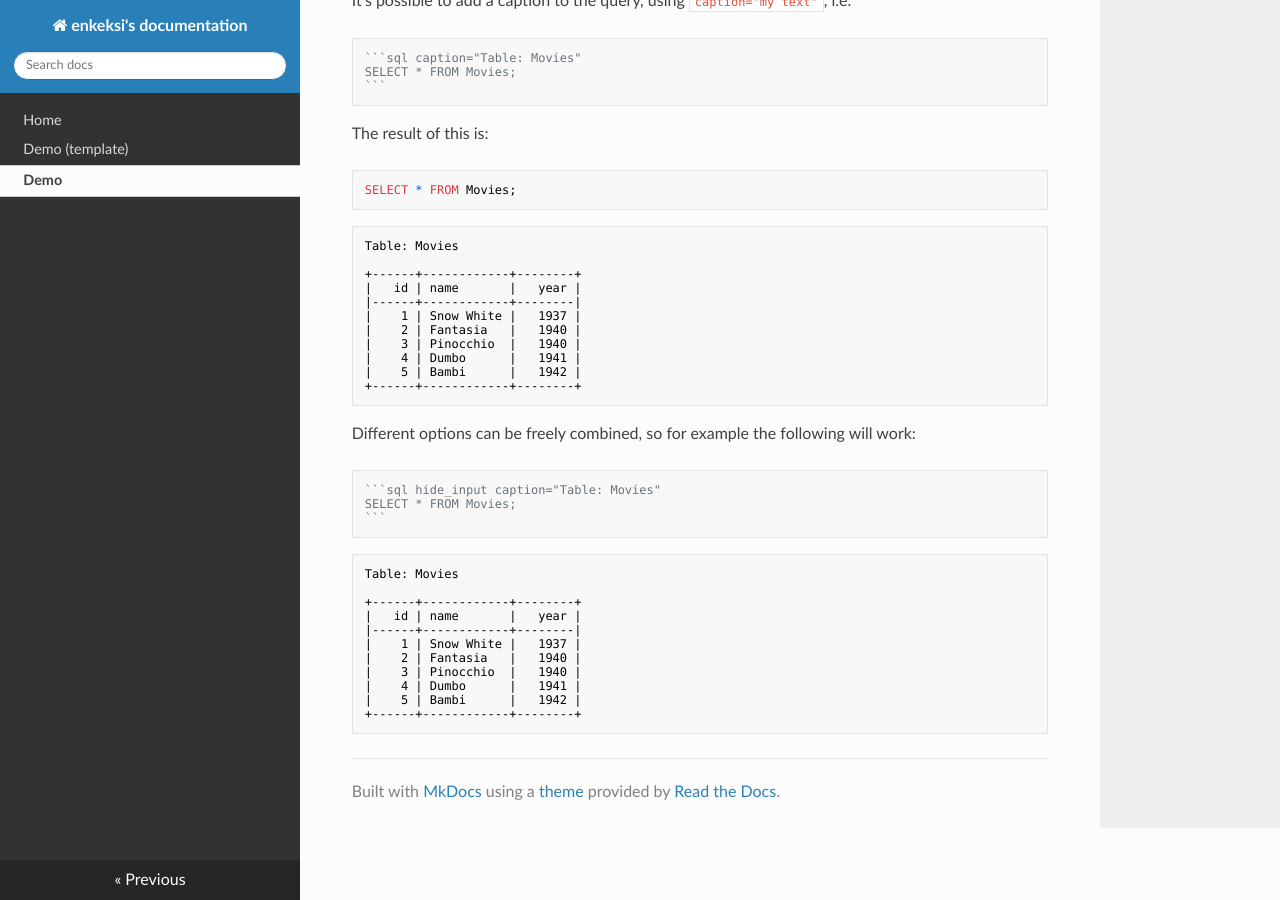
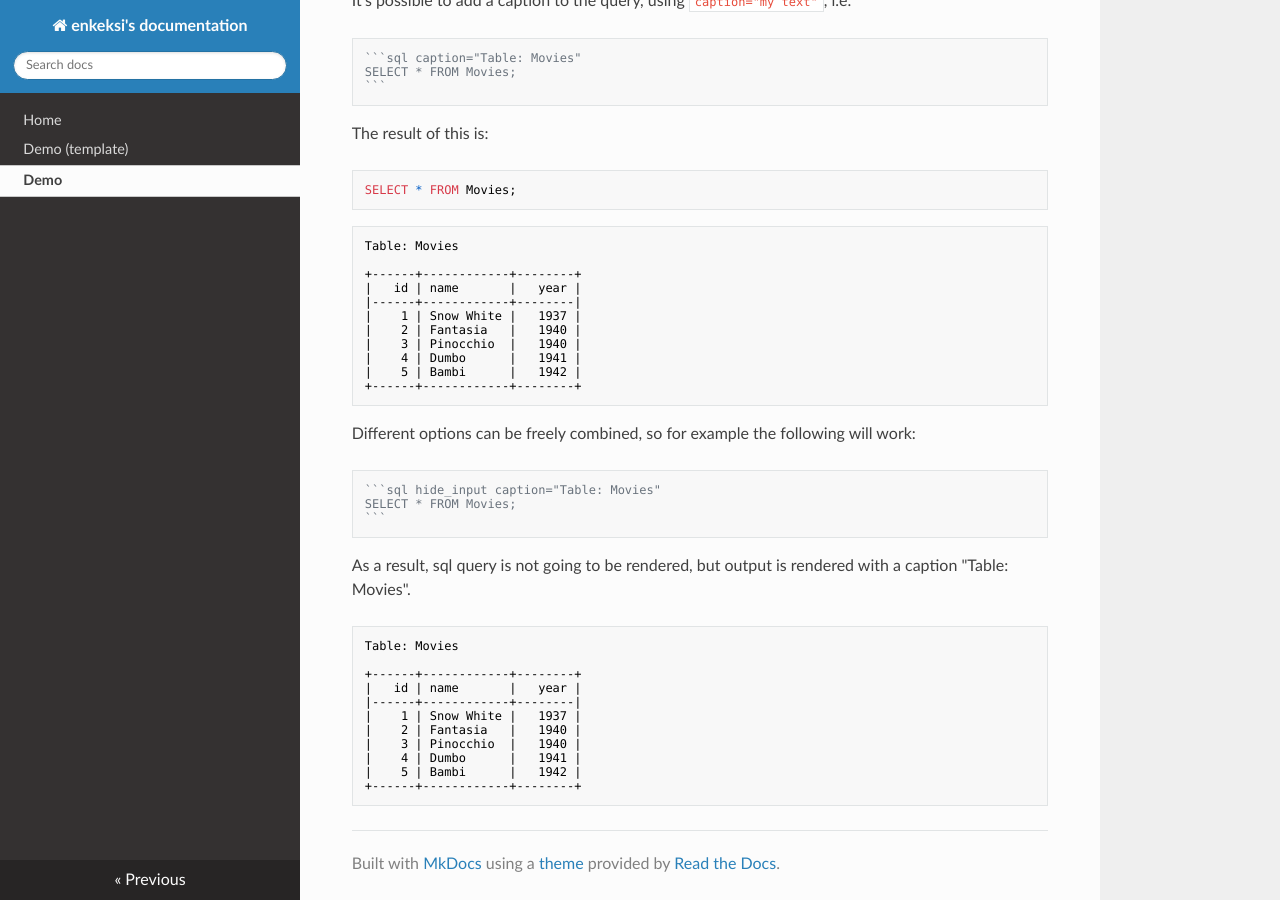
Before and after one commit to ahojukka5/enkeksi, an MkDocs documentation site: the page built from docs/demo.md, in a window 1280 px wide and 900 px high, scrolled down 2481 px. Built offline with MkDocs 1.6.1, drawn with Linux system fonts in a browser that asks for light colours; nearby versions of some CDN libraries.

Commit message:
Update demo.md

`````diff
--- a/docs/demo.md
+++ b/docs/demo.md
@@ -174,6 +174,9 @@ SELECT * FROM Movies;
 ```
 ````
 
+As a result, sql query is not going to be rendered, but output is rendered with
+a caption "Table: Movies".
+
 ```text
 Table: Movies
 
`````
